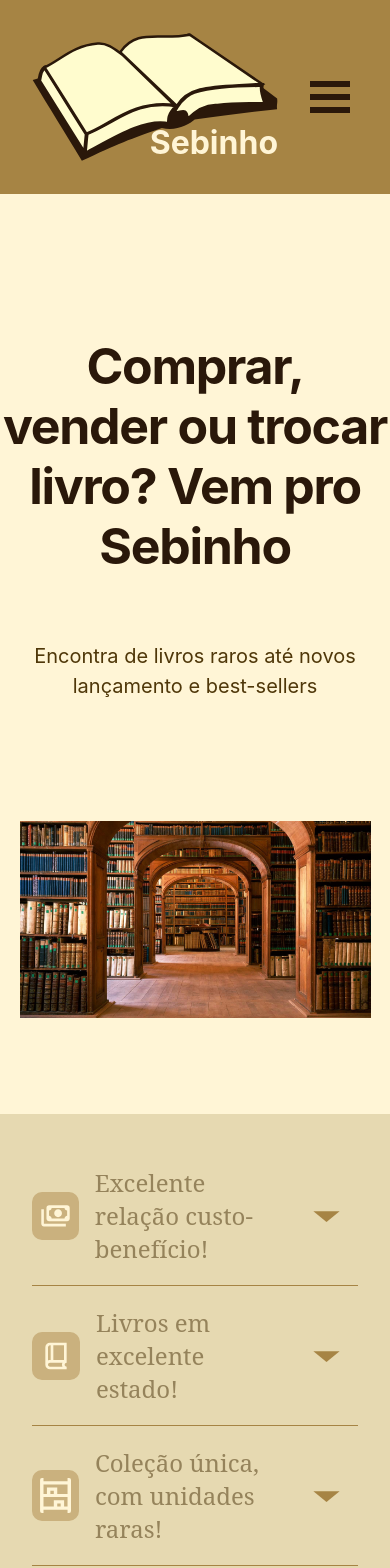
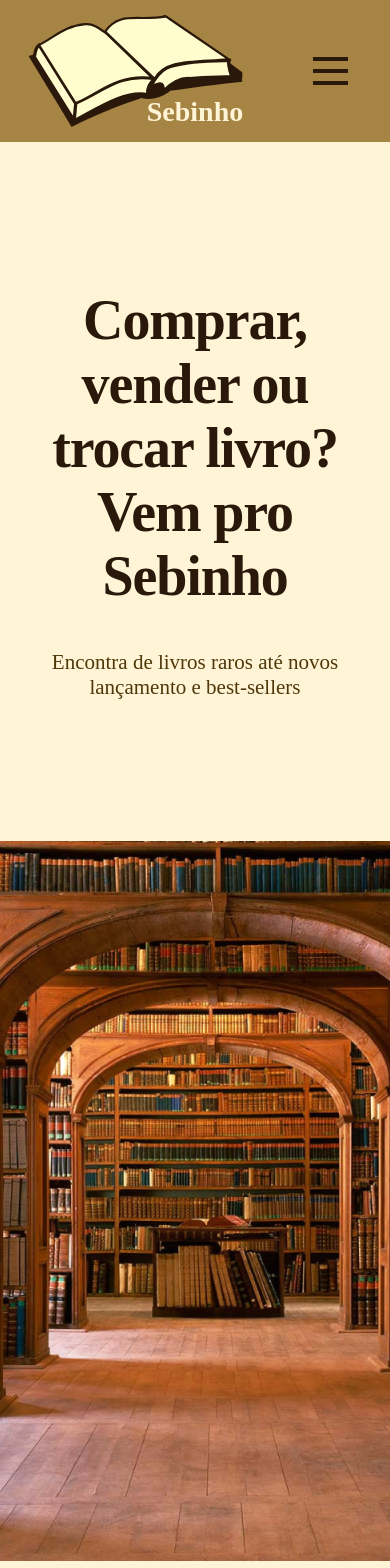
Before and after one commit to VictorHSCosta/Projeto-Final, a Next.js app: page / in a window 390 px wide. Shown: the top 1568 px of the page. Built offline with nearby package versions, Linux system fonts and the light colour scheme; some icons are missing.

Commit message:
css: melhorada responsividade e consistência
Preferencia para unidades "rem" e "em" no lugar de "px".
Fontes incomuns não fornecidas na aplicação removidas.
Espaçamento exterior das seções movido para .css global
visando manter consistência.

```diff
--- a/src/app/_components/Localizacao.tsx
+++ b/src/app/_components/Localizacao.tsx
@@ -12,11 +12,11 @@ export default () => {
     ), [])
 
     return (
-    <section className={S.container}>
+    <div className={S.container}>
         <div className={S.titleContainer}>
             <h2>Localização privilegiada</h2>
             <p>Centro da cidade, próximo a estação de metro e shopping</p>
         </div>
         <Map className={S.map}/>
-    </section> )
+    </div> )
 }
--- a/src/app/index.module.css
+++ /dev/null
@@ -1,177 +0,0 @@
-.main {
-  display: flex;
-  flex-direction: column;
-  align-items: center;
-  justify-content: center;
-  min-height: 100vh;
-  background-image: linear-gradient(to bottom, #2e026d, #15162c);
-}
-
-.container {
-  width: 100%;
-  display: flex;
-  flex-direction: column;
-  align-items: center;
-  justify-content: center;
-  gap: 3rem;
-  padding: 4rem 1rem;
-}
-
-@media (min-width: 640px) {
-  .container {
-    max-width: 640px;
-  }
-}
-
-@media (min-width: 768px) {
-  .container {
-    max-width: 768px;
-  }
-}
-
-@media (min-width: 1024px) {
-  .container {
-    max-width: 1024px;
-  }
-}
-
-@media (min-width: 1280px) {
-  .container {
-    max-width: 1280px;
-  }
-}
-
-@media (min-width: 1536px) {
-  .container {
-    max-width: 1536px;
-  }
-}
-
-.title {
-  font-size: 3rem;
-  line-height: 1;
-  font-weight: 800;
-  letter-spacing: -0.025em;
-  margin: 0;
-  color: white;
-}
-
-@media (min-width: 640px) {
-  .title {
-    font-size: 5rem;
-  }
-}
-
-.pinkSpan {
-  color: hsl(280 100% 70%);
-}
-
-.cardRow {
-  display: grid;
-  grid-template-columns: repeat(1, minmax(0, 1fr));
-  gap: 1rem;
-}
-
-@media (min-width: 640px) {
-  .cardRow {
-    grid-template-columns: repeat(2, minmax(0, 1fr));
-  }
-}
-
-@media (min-width: 768px) {
-  .cardRow {
-    gap: 2rem;
-  }
-}
-
-.card {
-  max-width: 20rem;
-  display: flex;
-  flex-direction: column;
-  gap: 1rem;
-  padding: 1rem;
-  border-radius: 0.75rem;
-  color: white;
-  background-color: rgb(255 255 255 / 0.1);
-}
-
-.card:hover {
-  background-color: rgb(255 255 255 / 0.2);
-  transition: background-color 150ms cubic-bezier(0.5, 0, 0.2, 1);
-}
-
-.cardTitle {
-  font-size: 1.5rem;
-  line-height: 2rem;
-  font-weight: 700;
-  margin: 0;
-}
-
-.cardText {
-  font-size: 1.125rem;
-  line-height: 1.75rem;
-}
-
-.showcaseContainer {
-  display: flex;
-  flex-direction: column;
-  align-items: center;
-  gap: 0.5rem;
-}
-
-.showcaseText {
-  color: white;
-  text-align: center;
-  font-size: 1.5rem;
-  line-height: 2rem;
-}
-
-.authContainer {
-  display: flex;
-  flex-direction: column;
-  align-items: center;
-  justify-content: center;
-  gap: 1rem;
-}
-
-.loginButton {
-  border-radius: 9999px;
-  background-color: rgb(255 255 255 / 0.1);
-  padding: 0.75rem 2.5rem;
-  font-weight: 600;
-  color: white;
-  text-decoration-line: none;
-  transition: background-color 150ms cubic-bezier(0.5, 0, 0.2, 1);
-}
-
-.loginButton:hover {
-  background-color: rgb(255 255 255 / 0.2);
-}
-
-.form {
-  display: flex;
-  flex-direction: column;
-  gap: 0.5rem;
-}
-
-.input {
-  width: 100%;
-  border-radius: 9999px;
-  padding: 0.5rem 1rem;
-  color: black;
-}
-
-.submitButton {
-  all: unset;
-  border-radius: 9999px;
-  background-color: rgb(255 255 255 / 0.1);
-  padding: 0.75rem 2.5rem;
-  font-weight: 600;
-  color: white;
-  text-align: center;
-  transition: background-color 150ms cubic-bezier(0.5, 0, 0.2, 1);
-}
-
-.submitButton:hover {
-  background-color: rgb(255 255 255 / 0.2);
-}
--- a/src/app/page.tsx
+++ b/src/app/page.tsx
@@ -19,16 +19,14 @@ export default function Home() {
     <>
       <Header {...navReferences}/>
       <section>
-          <div >
         <Title />
-          </div>
       </section>
       <section ref={navReferences.vantagens}>
         <Vantagens />
       </section>
       <section ref={navReferences.sobre}>
         <Sobre title="Sobre">
-            <p>"Nós somos uma livraria que atende dos mais diversos tipos de leitores que existem. Somos donos de um amplo repertório de livros internacionais e nacionais, os quais espalham emoções e conhecimento que prendem toda sua atenção. Nossa forma de reciclagem dos livros, realizada pela venda dos exemplares para nossa empresa, agrega não somente para quem quer se desfazer do escrito, mas para aqueles que anseiam por aventuras novas e um uma sede por intelectualidade. Estamos te esperando aqui no nosso endereço, para que possa adquirir a sua mais nova obra, e desfrutar do prazer de ler e vivenciar novas experiências."</p>
+          <p>Nós somos uma livraria que atende dos mais diversos tipos de leitores que existem. Somos donos de um amplo repertório de livros internacionais e nacionais, os quais espalham emoções e conhecimento que prendem toda sua atenção. Nossa forma de reciclagem dos livros, realizada pela venda dos exemplares para nossa empresa, agrega não somente para quem quer se desfazer do escrito, mas para aqueles que anseiam por aventuras novas e um uma sede por intelectualidade. Estamos te esperando aqui no nosso endereço, para que possa adquirir a sua mais nova obra, e desfrutar do prazer de ler e vivenciar novas experiências.</p>
         </Sobre>
       </section>
       <section ref={navReferences.localizacao}>
--- a/src/styles/Title.module.css
+++ b/src/styles/Title.module.css
@@ -1,49 +1,25 @@
 .h1 {
     color: #2A180A;
     text-align: center;
-
-    /* Title */
-    font-family: Inter;
-    font-size: 64px;
-    font-style: normal;
+    font-size: 4rem;
     font-weight: 700;
-    line-height: normal;
-    letter-spacing: -1.28px;
-
-    @media(max-width: 1380px) {
-        font-size: 50px;
-    }
+    letter-spacing: -0.08rem;
+    margin-bottom: 1.5rem;
 }
 
 .p {
     color: #4F3709;
     text-align: center;
-    font-family: Inter;
-    font-size: 24px;
-    font-style: normal;
-    font-weight: 400;
-    line-height: 150%; /* 36px */
-    margin-top: 24px;
-    margin-bottom: 0px;
-    @media(max-width: 1380px) {
-        font-size: 20px;
-    }
+    font-size: 1.5rem;
 }
 
 .img {
-    width: 1280px;
-    height: 720px;
-    flex-shrink: 0;
-    display: flex;
-    align-items: center;
+    /*
+    toDo: define image behavior
+    max-width: 100%;
+    */
     margin-bottom: 5rem;
     margin-top:  120px;
-
-    @media screen and (max-width: 1380px) {
-        margin: 0 , 20px, 0 ,20px;
-        width: 90%;
-        height: 90%;
-    }
 }
 
 .div{
--- a/src/styles/footer.module.css
+++ b/src/styles/footer.module.css
@@ -2,7 +2,7 @@
     color: #FFF5D6;
     background-color: #A68444;
     display: flex;
-    padding: 1.0625rem 5rem;
+    padding-block: 1rem;
     justify-content: space-between;
     align-items: center;
 }
@@ -53,9 +53,3 @@ ul.social-media {
         border-bottom: 1px solid #95835b;
     }
 }
-
-@media (width <= 576px) {
-    footer.footer {
-        padding: 2rem;
-    }
-}
--- a/src/styles/globals.css
+++ b/src/styles/globals.css
@@ -4,8 +4,13 @@ body {
   padding: 0;
   margin: 0;
   background: #FFF5D6;
-  font-family: -apple-system, BlinkMacSystemFont, Segoe UI, Roboto, Oxygen,
-    Ubuntu, Cantarell, Fira Sans, Droid Sans, Helvetica Neue, sans-serif;
+  font-family: serif;
+}
+
+body > header,
+body > footer,
+body > section > * {
+  padding-inline: 4rem;
 }
 
 a {
@@ -20,3 +25,15 @@ a {
 ul, li {
   list-style: none;
 }
+
+@media (width <= 600px) {
+  :root {
+    font-size: 14px;
+  }
+
+  body > header,
+  body > footer,
+  body > section > * {
+    padding-inline: 2rem;
+  }
+}
--- a/src/styles/header.module.css
+++ b/src/styles/header.module.css
@@ -1,7 +1,7 @@
 .header {
     background-color: #A68444;
     display: flex;
-    padding: 1.0625rem 5rem;
+    padding-block: 1rem;
     justify-content: space-between;
     align-items: center;
 }
@@ -60,7 +60,7 @@
 .menu-icon-burger {
     width: 2.5rem;
     height: 2rem;
-    margin: 2rem;
+    margin: 1rem;
 }
 .menu-icon-close {
     display: none;
@@ -131,9 +131,3 @@
         display: none;
     }
 }
-
-@media (width <= 576px) {
-    header.header {
-        padding: 2rem;
-    }
-}
--- a/src/styles/localizacao.module.css
+++ b/src/styles/localizacao.module.css
@@ -1,7 +1,7 @@
-section.container {
+div.container {
     display: flex;
     width: 100%;
-    padding: 4.8125rem 5rem 4.75rem 5rem;
+    padding-block: 4rem;
     background-color: #F2CD6F;
     gap: 50px;
 }
@@ -29,7 +29,7 @@ div.titleContainer p {
     height: 80vh;
 }
 @media (width <= 992px) {
-    section.container {
+    div.container {
         flex-direction: column;
         gap: 0;
     }
@@ -38,3 +38,8 @@ div.titleContainer p {
         width: unset;
     }
 }
+@media (width <= 600px) {
+    div.map {
+        height: 55vh;
+    }
+}
--- a/src/styles/sobre.module.css
+++ b/src/styles/sobre.module.css
@@ -1,15 +1,13 @@
 .titulo, .descricao {
     text-align: center;
-    margin-inline: 5rem;
 }
 .titulo {
-    margin: 0.83em 5rem;
+    margin-block: 0.83em;
     color: #4F3709;
-    font-size: 6rem;
+    font-size: 4rem;
     font-weight: 700;
     letter-spacing: -0.12rem;
 }
-
 .descricao {
     color: #493205;
     font-family: serif;
@@ -17,11 +15,9 @@
     margin-bottom: 5rem;
 }
 
-@media (width <= 576px) {
-    .titulo, .descricao {
-        margin-inline: 2rem;
-    }
+@media (width <= 600px) {
     .descricao {
         margin-bottom: 2rem;
+        font-size: 1.5rem;
     }
 }
--- a/src/styles/vantagem.module.css
+++ b/src/styles/vantagem.module.css
@@ -16,12 +16,8 @@
 
 .vantagem_header > h2 {
     color: #95835B;
-    font-family: "Noto Serif";
-    font-size: 40px;
-    font-style: normal;
-    font-weight: 400;
+    font-size: 2.5rem;
 }
-
 
 .vantagem_content {
     margin: 0 0 0 1rem;
@@ -31,42 +27,32 @@
 
 .vantagem_content > p {
     padding: 2rem;
-    margin: 0 0 1rem 0;
+    margin-bottom: 1rem;
     text-align: center;
     color: #95835B;
-    font-family: "Noto Serif";
-    font-size: 30px;
-    font-style: normal;
-    font-weight: 400;
+    font-size: 1.6rem;
 }
 
-@media screen and (max-width: 920px) {
+@media (width <= 920px) {
     .vantagem_header {
         gap: 2rem;
     }
     .vantagem_header > h2 {
-        font-size: 30px;
+        font-size: 2rem;
     }
-
     .vantagem_content > p {
-        font-size: 20px;
+        font-size: 1.5rem;
     }
-
 }
 
-@media screen and (max-width: 600px) {
+@media (width <= 600px) {
     .vantagem_header {
         gap: 1rem;
-    }
-    .vantagem_header > h2 {
-        font-size: 1.5rem;
     }
     .vantagem_content {
         margin: 0;
     }
     .vantagem_content > p {
-        font-size: 1.5rem;
         padding: 1rem;
     }
-
 }
--- a/src/styles/vantagens.module.css
+++ b/src/styles/vantagens.module.css
@@ -16,7 +16,7 @@
     height: 8.5rem;
 }
 
-@media screen and (max-width: 920px) {
+@media (width <= 920px) {
     .vantagens {
         padding: 2rem;
     }
@@ -32,7 +32,7 @@
     }
 }
 
-@media screen and (max-width: 600px) {
+@media (width <= 600px) {
     .icons_vantagens, .icon_estante {
         height: 3rem;
         border-radius: 10px;
@@ -43,5 +43,4 @@
         padding: 0.5rem;
         height: 3.2rem;
     }
-
 }
```
Lines whose indentation alone changed are shown as unchanged.
